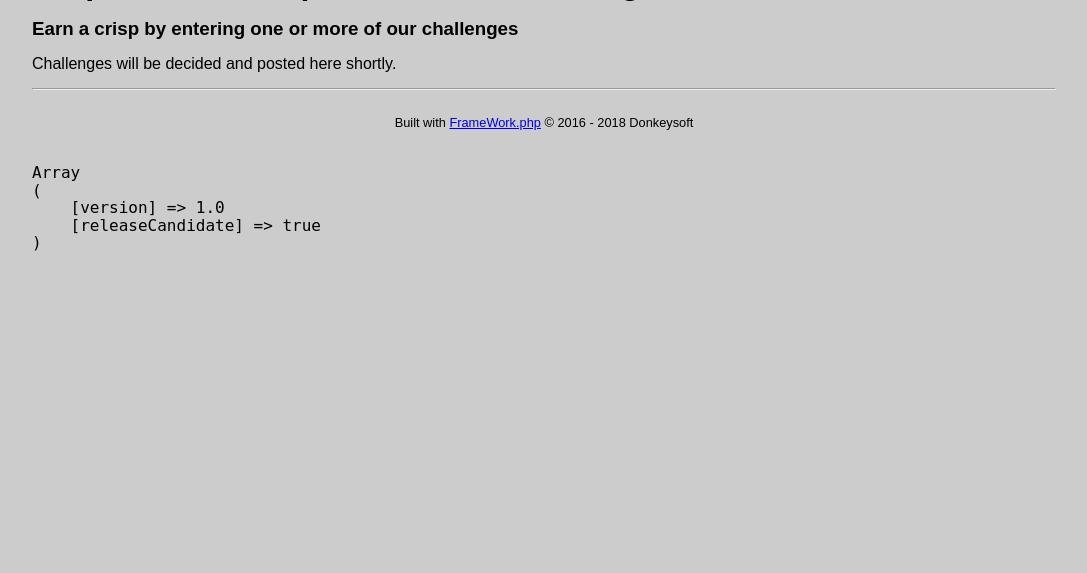
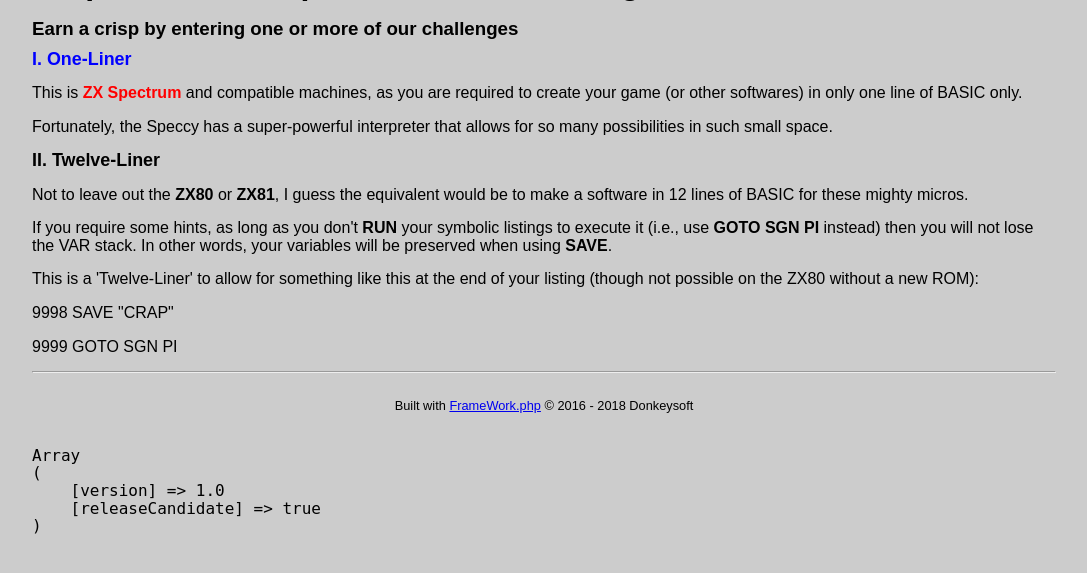
Before and after one commit to sbebbers/cgc2018, a PHP site: page /challenges in a window 1280 px wide. Shown: the part 122-695 px from the top of the page, without its empty margins (96-1183 px from the left). Run offline with PHP 8.4, Linux system fonts and the light colour scheme.

Commit message:
The first two challenges have been set and therefore I'm starting to get an idea of the eventual data structure required for the database

```diff
--- a/application/controller/ChallengesController.php
+++ b/application/controller/ChallengesController.php
@@ -15,7 +15,27 @@ class ChallengesController
     /**
      * @var array $content
      */
-    protected $content = 'Challenges will be decided and posted here shortly.';
+    protected $content = array(
+        'I' => array(
+            'name' => "One-Liner",
+            'class' => "ink-bright-blue",
+            'description' => array(
+                "This is <strong class=\"ink-bright-red\">ZX Spectrum</strong> and compatible machines, as you are required to create your game (or other softwares) in only one line of BASIC only.",
+                "Fortunately, the Speccy has a super-powerful interpreter that allows for so many possibilities in such small space.",
+            ),
+        ),
+        'II' => array(
+            'name' => "Twelve-Liner",
+            'class' => "ink-bright-black",
+            'description' => array(
+                "Not to leave out the <strong>ZX80</strong> or <strong>ZX81</strong>, I guess the equivalent would be to make a software in 12 lines of BASIC for these mighty micros.",
+                "If you require some hints, as long as you don't <strong>RUN</strong> your symbolic listings to execute it (i.e., use <strong>GOTO SGN PI</strong> instead) then you will not lose the VAR stack. In other words, your variables will be preserved when using <strong>SAVE</strong>.",
+                "This is a 'Twelve-Liner' to allow for something like this at the end of your listing (though not possible on the ZX80 without a new ROM):",
+                "9998 SAVE \"CRAP\"",
+                "9999 GOTO SGN PI",
+            ),
+        )
+    );
 
     /**
      * @var stdClass $view
--- a/application/view/challenges.phtml
+++ b/application/view/challenges.phtml
@@ -21,11 +21,18 @@
         endif;
 
         $this->h(1, $this->header, "header")
-        ->h(3, $this->subHeader, "sub_header")
-        ->p()->id("main_content")->closeElement()
-            ->text($this->content, true)
-        ->close("p")
-        ->open("hr", '', null, true)
+        ->h(3, $this->subHeader, "sub_header");
+
+        foreach($this->content as $key => $data):
+            $this->h(4, "{$key}.&nbsp;{$data['name']}", $key, $data['class']);
+            foreach($data['description'] as $content):
+                $this->p()->closeElement()
+                    ->text($content, true)
+                ->close("p");
+            endforeach;
+        endforeach;
+
+        $this->open("hr", '', null, true)
     ->close("div");
     require_once("{$this->partial['footer']}");
 ?></body>
```
